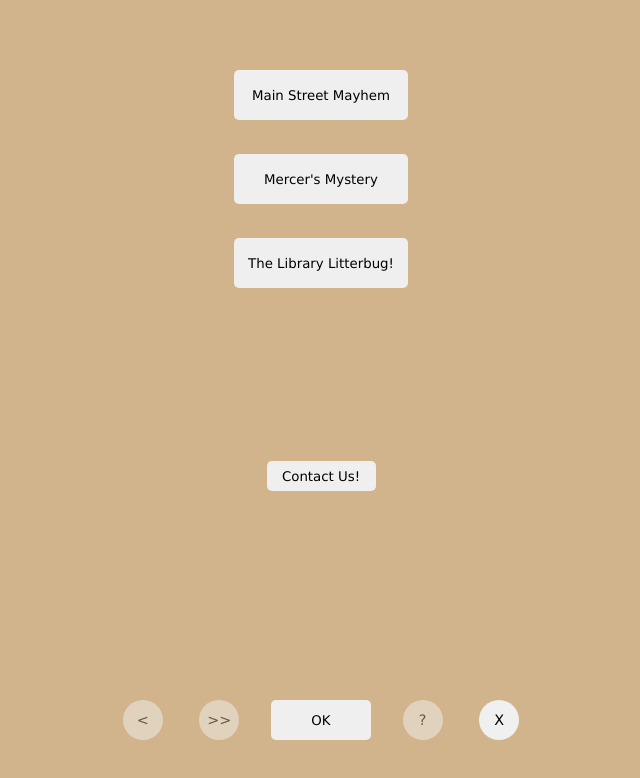
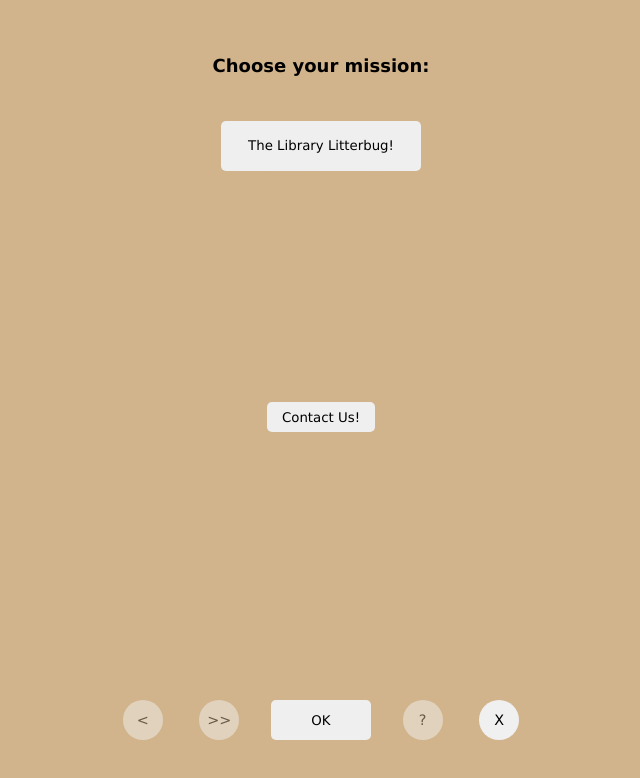
Before and after one commit to RobertFiorentino/doylestown-detectives, a React (Vite) app: page / in a window 1280 px wide. Shown: the top 778 px of the page, without its empty margins (319-959 px from the left). Built offline with nearby package versions, Linux system fonts and the light colour scheme.

Commit message:
Add Library Scene 8 and final case solved screen
Change-Id: Ia8e3838ef464a15dc32bd3d448516faa760cd109

```diff
--- a/src/MenuScreen.tsx
+++ b/src/MenuScreen.tsx
@@ -14,15 +14,8 @@ export default function MenuScreen({ storyStep, handleClick }: MenuScreenProps)
         <div className="menuScreen">
             {storyStep.text && <h2>{storyStep.text}</h2>}
             <div className="menu--container">
+                <h2>Choose your mission:</h2>
                 <div className="menu--container--buttons">
-                    <ButtonWithSubheading
-                        buttonText="Main Street Mayhem"
-                        subheadingText="Doylestown Boro Shops"
-                        onClick={() => console.log("sticky fingers")} />
-                    <ButtonWithSubheading
-                        buttonText="Mercer's Mystery"
-                        subheadingText="Mercer's Museum, Michener, Library"
-                        onClick={() => console.log("mercer's mystery")} />
                     <ButtonWithSubheading
                         buttonText="The Library Litterbug!"
                         subheadingText="Doylestown Library"
--- a/src/Mission.tsx
+++ b/src/Mission.tsx
@@ -296,7 +296,7 @@ export const libraryMission = createMission(
                     { startTime: 0.7, endTime: 3.2, text: "There it...Achoo!...is!" },
                     { startTime: 3.3, endTime: 5, text: "The culprit's grand plan!" },
                     { startTime: 5.1, endTime: 8.3, text: "A peacock clock? What's this all about?" },
-                    { startTime: 8.4, endTime: 9.8, text: "Trace your steps backwards. " },
+                    { startTime: 8.4, endTime: 9.8, text: "Trace your steps backwards." },
                     { startTime: 10.1, endTime: 13.0, text: "The culprit was looking up how to make a clock." },
                     { startTime: 13.1, endTime: 16.1, text: "Then he went to the bird magazine for a picture of a peacock." },
                     { startTime: 16.2, endTime: 18.8, text: "Right! But feathers weren't enough." },
@@ -320,13 +320,35 @@ export const libraryMission = createMission(
         },
         {
             step: "video",
-            //videoId: "",
-            text: "placeholder - finale"
+            video: {
+                videoSource: "Library-Scene-8.mp4",
+                subtitles: [
+                    { startTime: 0.1, endTime: 2.4, text: "Ok monsieur, enjoy your books!" },
+                    { startTime: 2.8, endTime: 6.1, text: "Don't let him take out anything else! HE is the culprit!" },
+                    { startTime: 6.3, endTime: 8.3, text: "Moi?? J'accuse!" },
+                    { startTime: 8.4, endTime: 10.5, text: "Hmm...Do you have any proof?" },
+                    { startTime: 10.7, endTime: 13.2, text: "Yeah we just did a whole montage about it." },
+                    { startTime: 14, endTime: 16.1, text: "It probably wasn't him." },
+                    { startTime: 16.2, endTime: 18.4, text: "He doesn't look like a real artist." },
+                    { startTime: 18.6, endTime: 23.3, text: "Right...he could never create the masterpieces that decorate these walls!" },
+                    { startTime: 23.5, endTime: 26.2, text: "You call zis art? Eez nothing!" },
+                    { startTime: 26.4, endTime: 28, text: "I am a ze real artist!" },
+                    { startTime: 29.8, endTime: 32.7, text: "Oh no, ACHOO!" },
+                    { startTime: 32.9, endTime: 37.4, text: "Oh I handle all sorts of thankless people, but I draw the line at defacing books!" },
+                    { startTime: 39.8, endTime: 42.4, text: "No! Le library card!" },
+                    { startTime: 43.5, endTime: 46.1, text: "Well thanks to the Doylestown Detectives we caught the culprit." },
+                    { startTime: 46.2, endTime: 49.8, text: "Yeah, and he probably knocked over a bunch of book shelves too!" },
+                    { startTime: 49.8, endTime: 50.5, text: "West!" },
+                    { startTime: 50.7, endTime: 51.7, text: "What? It's possible." },
+                    { startTime: 52, endTime: 55.2, text: "Consider your late fees erased. Is there anything else I can do for you?" },
+                    { startTime: 55.5, endTime: 61, text: "Um, do you have any allergy medicine?" }
+                  ]
+            }
         },
         {
             step: "image",
-            image: "",
-            text: "placeholder - mission complete"
+            image: "library-mission-complete.png",
+            music: "Mission-Theme.mp3"
         }
     ]
 )
--- a/src/index.css
+++ b/src/index.css
@@ -70,7 +70,9 @@ button:disabled {
     height: 50px;
     width: 80%;
     align-self: center;
-    white-space: pre-line;
+    white-space: nowrap;
+    min-width: 200px;
+    text-align: center;
 }
 
 .menu--button--subheading {
```
Also changed, not shown: public/images/library-mission-complete.png (added), 1 other file (tests, documents, lock files or other folders).
